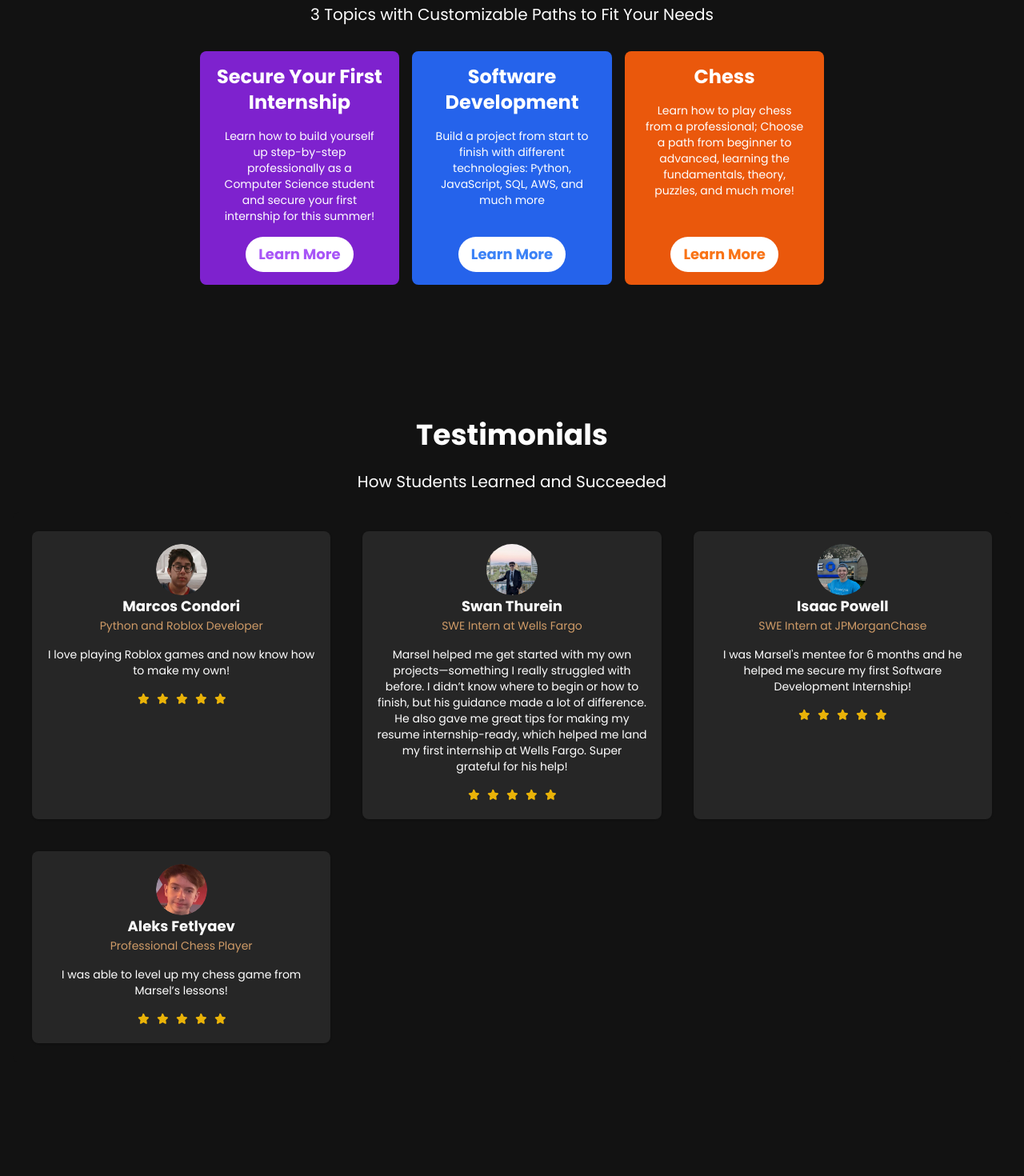
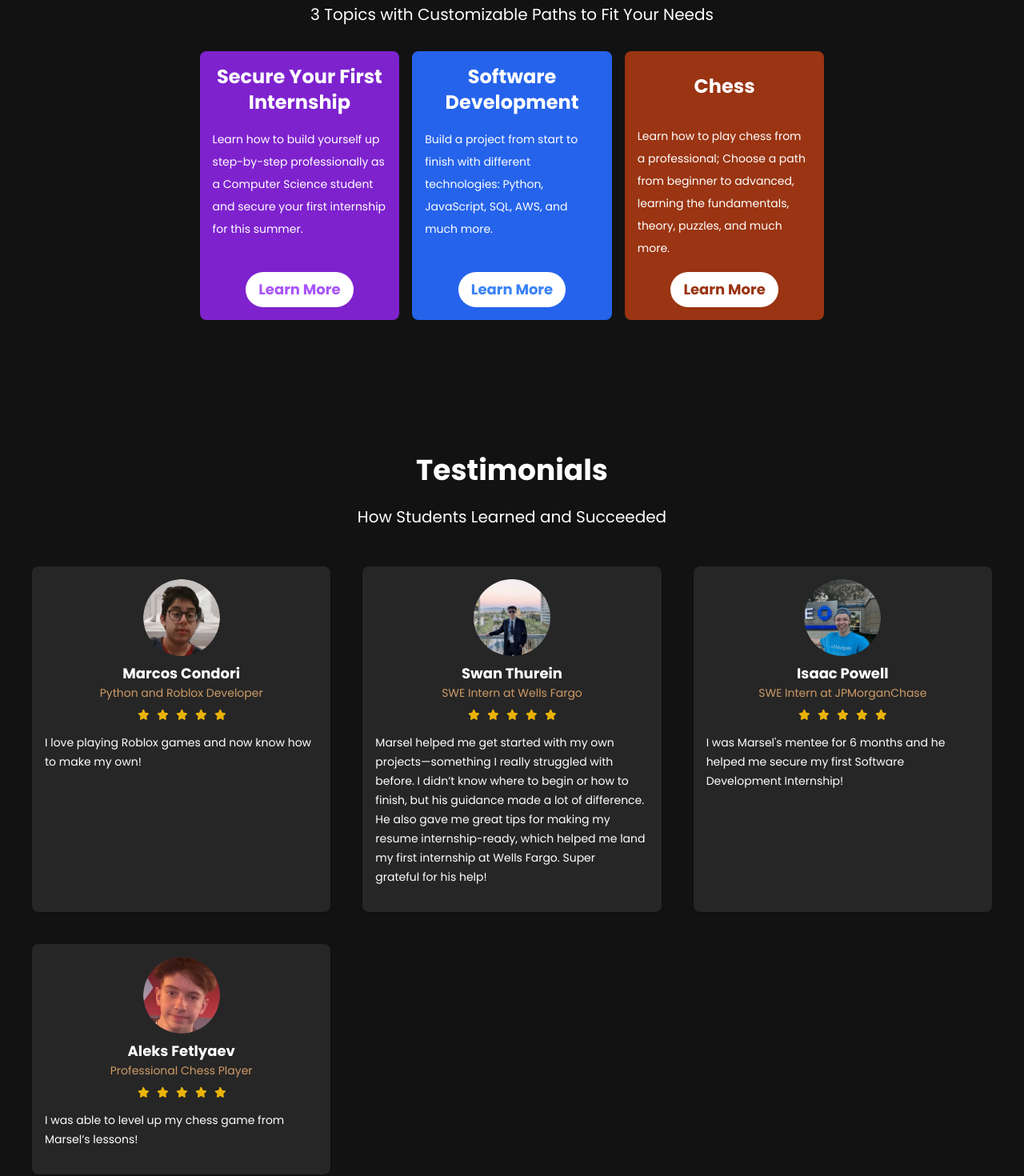
Before and after one commit to iammarsel/marsel-tutors, a React (Vite) app: page / in a window 1280 px wide. Shown: the part 940-2410 px from the top of the page at 80% size. Built offline with nearby package versions, Linux system fonts and the light colour scheme.

Commit message:
design changes for readability

```diff
--- a/src/components/Home.tsx
+++ b/src/components/Home.tsx
@@ -50,13 +50,13 @@ const Home: React.FC = () => {
       <section id="topics" className="py-20 mx-auto max-w-7xl px-4">
         <h2 className="text-center text-3xl sm:text-4xl font-semibold mb-6">Choose Your Path</h2>
         <h2 className="text-center text-md sm:text-xl mb-6">3 Topics with Customizable Paths to Fit Your Needs</h2>
-        <div className="flex flex-wrap justify-center text-center">
+        <div className="flex flex-wrap justify-center">
           {/* Box 1 */}
           <div className="flex flex-col items-center w-full sm:w-1/3 lg:w-1/5 bg-purple-700 text-white p-4 rounded-lg m-2">
-            <p className="text-2xl mb-2 font-semibold">Secure Your First Internship</p>
-            <p className="text-sm px-2 my-2 flex-grow">
+            <p className="text-2xl mb-2 font-semibold text-center">Secure Your First Internship</p>
+            <p className="text-sm/7 my-2 flex-grow">
               Learn how to build yourself up step-by-step professionally as a Computer Science
-              student and secure your first internship for this summer!
+              student and secure your first internship for this summer.
             </p>
             <Link
               className="inline-block bg-white text-purple-500 hover:bg-purple-800 hover:text-white text-lg font-semibold py-2 px-4 mt-2 rounded-full transition duration-300 ease-in-out"
@@ -67,12 +67,12 @@ const Home: React.FC = () => {
           </div>
 
           <div className="flex flex-col items-center w-full sm:w-1/3 lg:w-1/5 bg-blue-600 text-white p-4 rounded-lg m-2">
-            <p className="text-2xl mb-2 font-semibold">Software Development</p>
-            <p className="text-sm px-2 my-2 flex-grow">
-             Build a project from start to finish with different technologies: Python, JavaScript, SQL, AWS, and much more
+            <p className="text-2xl mb-2 font-semibold text-center">Software Development</p>
+            <p className="text-sm/7 my-2 flex-grow">
+              Build a project from start to finish with different technologies: Python, JavaScript, SQL, AWS, and much more.
             </p>
             <Link
-              className="inline-block bg-white text-blue-500 hover:bg-blue-800 hover:text-white text-lg font-semibold py-2 px-4 mt-2 rounded-full transition duration-300 ease-in-out"
+              className="inline-block bg-white text-blue-500 hover:bg-blue-800 hover:text-white text-lg font-semibold py-2 px-4 rounded-full transition duration-300 ease-in-out"
               to="/software"
             >
               Learn More
@@ -80,14 +80,14 @@ const Home: React.FC = () => {
           </div>
 
                  {/* Box 3 */}
-                 <div className="flex flex-col items-center w-full sm:w-1/3 lg:w-1/5 bg-orange-600 text-white p-4 rounded-lg m-2">
-            <p className="text-2xl mb-2 font-semibold">Chess</p>
-            <p className="text-sm px-2 my-2 flex-grow">
+          <div className="flex flex-col items-center w-full sm:w-1/3 lg:w-1/5 bg-orange-800 text-white p-4 rounded-lg m-2">
+            <p className="text-2xl pt-3 pb-6 font-semibold text-center">Chess</p>
+            <p className="text-sm/7 my-2 flex-grow">
               Learn how to play chess from a professional; Choose a path from beginner
-              to advanced, learning the fundamentals, theory, puzzles, and much more!
+              to advanced, learning the fundamentals, theory, puzzles, and much more.
             </p>
             <Link
-              className="inline-block bg-white text-orange-500 hover:bg-orange-800 hover:text-white text-lg font-semibold py-2 mt-2 px-4 rounded-full transition duration-300 ease-in-out"
+              className="inline-block bg-white text-orange-800 hover:bg-orange-900 hover:text-white text-lg font-semibold py-2 mt-2 px-4 rounded-full transition duration-300 ease-in-out"
               to="/chess"
             >
               Learn More
@@ -106,14 +106,12 @@ const Home: React.FC = () => {
 
           <div className="flex flex-col items-center bg-gray-300 dark:bg-dark_secondary shadow rounded-lg p-4">
               <div className="flex flex-col items-center">
-                <img src={marcos} alt="Marcos" className="w-16 h-16 object-cover rounded-full" />
-                <h3 className="text-lg font-bold">Marcos Condori</h3>
+                <img src={marcos} alt="Marcos" className="w-24 h-24 object-cover rounded-full" />
+                <h3 className="text-lg font-bold mt-2">Marcos Condori</h3>
                 <h3 className="text-sm text-brand_secondary">Python and Roblox Developer</h3>
               </div>
-              <p className="text-sm text-center mt-4">
-                I love playing Roblox games and now know how to make my own!
-              </p>
-              <div className="flex justify-center mt-4">
+
+              <div className="flex justify-center my-2">
                 {[...Array(5)].map((_, i) => (
                   <svg
                     key={i}
@@ -133,18 +131,18 @@ const Home: React.FC = () => {
                   </svg>
                 ))}
               </div>
+              <p className="text-sm/6 mb-4">
+                I love playing Roblox games and now know how to make my own!
+              </p>
               </div>
 
               <div className="flex flex-col items-center bg-gray-300 dark:bg-dark_secondary shadow rounded-lg p-4">
               <div className="flex flex-col items-center">
-                <img src={swan} alt="Marcos" className="w-16 h-16 object-cover rounded-full" />
-                <h3 className="text-lg font-bold">Swan Thurein</h3>
+                <img src={swan} alt="Marcos" className="w-24 h-24 object-cover rounded-full" />
+                <h3 className="text-lg font-bold  mt-2">Swan Thurein</h3>
                 <h3 className="text-sm text-brand_secondary">SWE Intern at Wells Fargo</h3>
               </div>
-              <p className="text-sm text-center mt-4">
-              Marsel helped me get started with my own projects—something I really struggled with before. I didn’t know where to begin or how to finish, but his guidance made a lot of difference. He also gave me great tips for making my resume internship-ready, which helped me land my first internship at Wells Fargo. Super grateful for his help!
-              </p>
-              <div className="flex justify-center mt-4">
+              <div className="flex justify-center my-2">
                 {[...Array(5)].map((_, i) => (
                   <svg
                     key={i}
@@ -164,20 +162,22 @@ const Home: React.FC = () => {
                   </svg>
                 ))}
               </div>
+              <p className="text-sm/6 mb-4">
+              Marsel helped me get started with my own projects—something I really struggled with before. I didn’t know where to begin or how to finish, but his guidance made a lot of difference. He also gave me great tips for making my resume internship-ready, which helped me land my first internship at Wells Fargo. Super grateful for his help!
+              </p>
+
               </div>
 
             {/* Review Box 1 */}
             <div className="flex flex-col items-center bg-gray-300 dark:bg-dark_secondary shadow rounded-lg p-4">
               <div className="flex flex-col items-center">
-                <img src={isaac} alt="Isaac" className="w-16 h-16 object-cover rounded-full" />
-                <h3 className="text-lg font-bold">Isaac Powell</h3>
+                <img src={isaac} alt="Isaac" className="w-24 h-24 object-cover rounded-full" />
+                <h3 className="text-lg font-bold mt-2">Isaac Powell</h3>
                 <h3 className="text-sm text-brand_secondary">SWE Intern at JPMorganChase</h3>
 
               </div>
-              <p className="text-sm text-center mt-4">
-                I was Marsel's mentee for 6 months and he helped me secure my first Software Development Internship!
-              </p>
-              <div className="flex justify-center mt-4">
+
+              <div className="flex justify-center my-2">
                 {[...Array(5)].map((_, i) => (
                   <svg
                     key={i}
@@ -197,19 +197,20 @@ const Home: React.FC = () => {
                   </svg>
                 ))}
               </div>
+              <p className="text-sm/6 mb-4">
+                I was Marsel's mentee for 6 months and he helped me secure my first Software Development Internship!
+              </p>
             </div>
 
             {/* Review Box 2 */}
             <div className="flex flex-col items-center bg-gray-300 dark:bg-dark_secondary shadow rounded-lg p-4">
               <div className="flex flex-col items-center">
-                <img src={aleks} alt="Aleks" className="w-16 h-16 object-cover rounded-full" />
-                <h3 className="text-lg font-bold">Aleks Fetlyaev</h3>
+                <img src={aleks} alt="Aleks" className="w-24 h-24 object-cover rounded-full" />
+                <h3 className="text-lg font-bold mt-2">Aleks Fetlyaev</h3>
                 <h3 className="text-sm text-brand_secondary">Professional Chess Player</h3>
               </div>
-              <p className="text-sm text-center mt-4">
-                I was able to level up my chess game from Marsel’s lessons!
-              </p>
-              <div className="flex justify-center mt-4">
+
+              <div className="flex justify-center my-2">
                 {[...Array(5)].map((_, i) => (
                   <svg
                     key={i}
@@ -229,6 +230,9 @@ const Home: React.FC = () => {
                   </svg>
                 ))}
               </div>
+              <p className="text-sm/6 mb-4">
+                I was able to level up my chess game from Marsel’s lessons!
+              </p>
             </div>
 
           </div>
--- a/src/components/Internship.tsx
+++ b/src/components/Internship.tsx
@@ -8,13 +8,46 @@ const GameDev: React.FC = () => {
     <>
       <Navbar />
       <div className="flex flex-col h-full w-full mt-14 dark:bg-dark_primary text-dark_secondary dark:text-white">
-
-        <div style={{ maxHeight: '60vh' }} className="w-full overflow-hidden">
-          <img src={internshipBanner} alt="Game Development Banner" className="w-full h-auto" />
+        <div className="block md:hidden">
+          <div className="relative w-full">
+            {/* Mobile hero image with gradient overlay */}
+            <div className="relative">
+              <img
+                src={internshipBanner}
+                alt="Internship Banner"
+                className="w-full h-auto"
+              />
+              <div className="absolute inset-0 bg-gradient-to-t from-black to-transparent opacity-100" />
+            </div>
+            {/* Title overlay in the center */}
+            <div className="absolute inset-0 flex flex-col items-center justify-center">
+              <h1 className="text-gray-100 text-2xl sm:text-6xl font-bold drop-shadow-md text-center px-4">
+              Secure Your First Internship
+              </h1>
+            </div>
+          </div>
         </div>
 
-        <div className="text-center my-8">
-          <h1 className="text-3xl font-bold text-brand_secondary">SECURE YOUR FIRST INTERNSHIP IN SOFTWARE DEVELOPMENT</h1>
+        {/* =========================================
+            DESKTOP HERO (md and up)
+        ========================================= */}
+        <div className="hidden md:flex w-full">
+          {/* Left side: text content */}
+          <div className="md:w-1/2 flex flex-col justify-center p-8">
+            <h1 className="text-5xl font-extrabold text-brand_secondary dark:text-white mb-4">
+              SECURE YOUR FIRST INTERNSHIP
+            </h1>
+            <h3 className="text-lg text-gray-600 dark:text-gray-200">
+              Resume Building, Technical Interview Prep, and Behavioral Skills
+            </h3>
+          </div>
+          <div className="md:w-1/2">
+            <img
+              src={internshipBanner}
+              alt="Internship Banner"
+              className="w-full h-auto object-cover"
+            />
+          </div>
         </div>
 
         <div className="max-w-lg mx-auto p-6 shadow-lg rounded-lg text-center shadow-slate-300">
--- a/tailwind.config.js
+++ b/tailwind.config.js
@@ -10,7 +10,6 @@ export default {
       colors: {
         brand_primary: '#820000',
         brand_secondary: '#CF9B67',
-        purp: '#5F4B8B',
         secondary: '#1b2720',
         dark_primary: '#121212',
         dark_secondary: '#262626',
```
